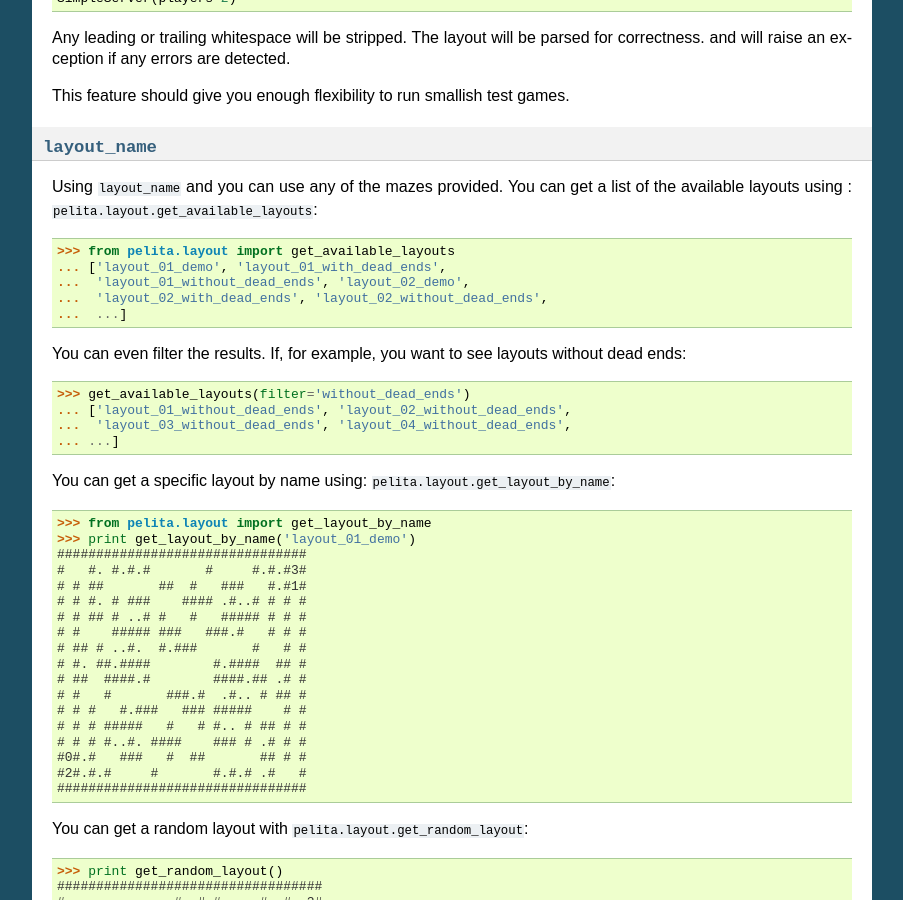
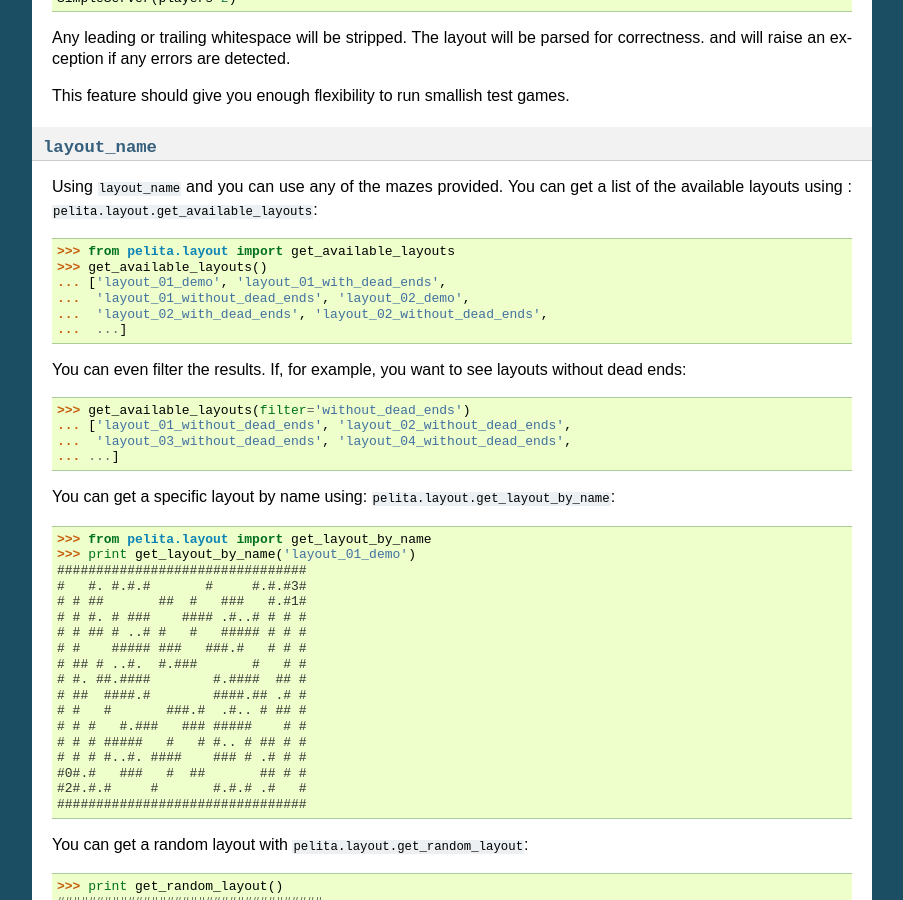
Before and after one commit to ASPP/pelita, a Sphinx documentation site: the page built from doc/source/writing_player.rst, in a window 1280 px wide and 900 px high, scrolled down 6623 px. Shown: the whole window, without its empty margins (198-1101 px from the left). Built offline with Sphinx 7.4.7, drawn with Linux system fonts in a browser that asks for light colours; the version number could not be read and is left out.

Commit message:
DOC/BF: fix missing function call in layout loading docs

```diff
--- a/doc/source/writing_player.rst
+++ b/doc/source/writing_player.rst
@@ -300,6 +300,7 @@ You can get a list of the available layouts using :
 ``pelita.layout.get_available_layouts``::
 
     >>> from pelita.layout import get_available_layouts
+    >>> get_available_layouts()
     ... ['layout_01_demo', 'layout_01_with_dead_ends',
     ...  'layout_01_without_dead_ends', 'layout_02_demo',
     ...  'layout_02_with_dead_ends', 'layout_02_without_dead_ends',
```
